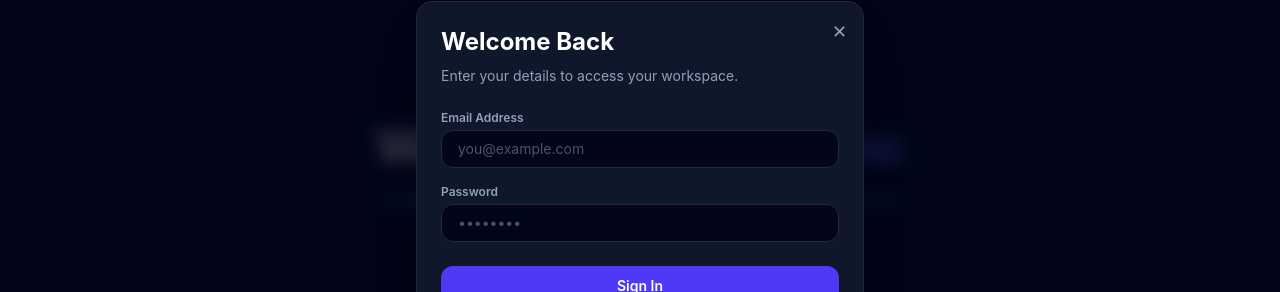
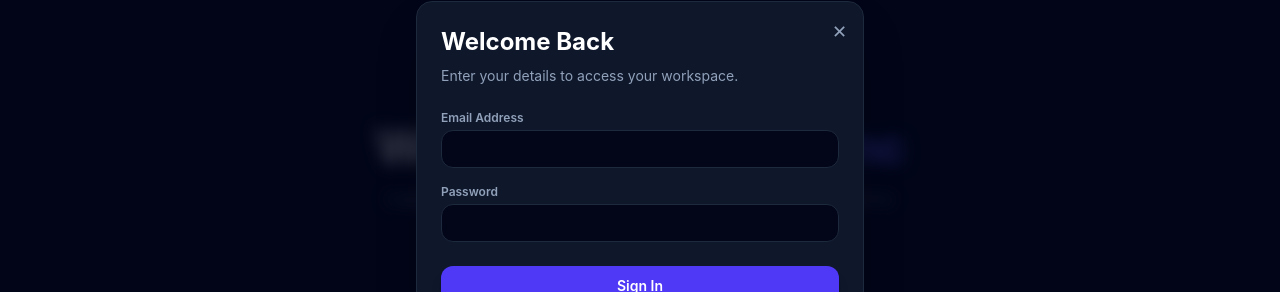
Before and after one commit to hadi-ce04/studysync, a React (Vite) app in the folder frontend/: page / in a window 1280 px wide. Both pictures are taken after a click on the button "Sign In". Shown: the part 214-506 px from the top of the page. Built offline with nearby package versions, Linux system fonts and the light colour scheme.

Commit message:
Refactor API endpoint and input placeholders
Updated API endpoint to use dynamic base URL for production and development environments. Adjusted placeholder values in input fields.

```diff
--- a/frontend/src/components/AuthModal.tsx
+++ b/frontend/src/components/AuthModal.tsx
@@ -6,6 +6,12 @@ interface AuthModalProps {
   isOpen: boolean;
   onClose: () => void;
 }
+
+// ✅ Dynamic Backend API Endpoint (Render for production, localhost for local dev)
+const API_BASE_URL =
+  window.location.hostname === "localhost"
+    ? "http://localhost:8000"
+    : "https://studysync-backend-br2b.onrender.com";
 
 export default function AuthModal({ isOpen, onClose }: AuthModalProps) {
   const { login: setAuthToken } = useAuth();
@@ -31,7 +37,7 @@ export default function AuthModal({ isOpen, onClose }: AuthModalProps) {
         formData.append("password", password);
 
         const response = await axios.post(
-          "http://localhost:8000/api/auth/login",
+          `${API_BASE_URL}/api/auth/login`,
           formData
         );
 
@@ -39,7 +45,7 @@ export default function AuthModal({ isOpen, onClose }: AuthModalProps) {
       } else {
         // Registration expects JSON payload with name, email, and password
         const response = await axios.post(
-          "http://localhost:8000/api/auth/register",
+          `${API_BASE_URL}/api/auth/register`,
           {
             name,
             email,
@@ -59,7 +65,7 @@ export default function AuthModal({ isOpen, onClose }: AuthModalProps) {
     } finally {
       setLoading(false);
     }
-  }; // <-- Closed handleSubmit correctly
+  };
 
   return (
     <div className="fixed inset-0 bg-slate-950/80 backdrop-blur-sm flex items-center justify-center p-4 z-50">
@@ -97,8 +103,8 @@ export default function AuthModal({ isOpen, onClose }: AuthModalProps) {
                 required
                 value={name}
                 onChange={(e) => setName(e.target.value)}
-                placeholder="Your Name"
-                className="w-full bg-slate-950 border border-slate-800 rounded-xl px-4 py-2 text-sm text-white placeholder-slate-600 focus:outline-none focus:border-indigo-500 transition-all"
+                placeholder=""
+                className="w-full bg-slate-950 border border-slate-800 rounded-xl px-4 py-2 text-sm text-white focus:outline-none focus:border-indigo-500 transition-all"
               />
             </div>
           )}
@@ -112,8 +118,8 @@ export default function AuthModal({ isOpen, onClose }: AuthModalProps) {
               required
               value={email}
               onChange={(e) => setEmail(e.target.value)}
-              placeholder="you@example.com"
-              className="w-full bg-slate-950 border border-slate-800 rounded-xl px-4 py-2 text-sm text-white placeholder-slate-600 focus:outline-none focus:border-indigo-500 transition-all"
+              placeholder=""
+              className="w-full bg-slate-950 border border-slate-800 rounded-xl px-4 py-2 text-sm text-white focus:outline-none focus:border-indigo-500 transition-all"
             />
           </div>
 
@@ -126,8 +132,8 @@ export default function AuthModal({ isOpen, onClose }: AuthModalProps) {
               required
               value={password}
               onChange={(e) => setPassword(e.target.value)}
-              placeholder="••••••••"
-              className="w-full bg-slate-950 border border-slate-800 rounded-xl px-4 py-2 text-sm text-white placeholder-slate-600 focus:outline-none focus:border-indigo-500 transition-all"
+              placeholder=""
+              className="w-full bg-slate-950 border border-slate-800 rounded-xl px-4 py-2 text-sm text-white focus:outline-none focus:border-indigo-500 transition-all"
             />
           </div>
 
```
